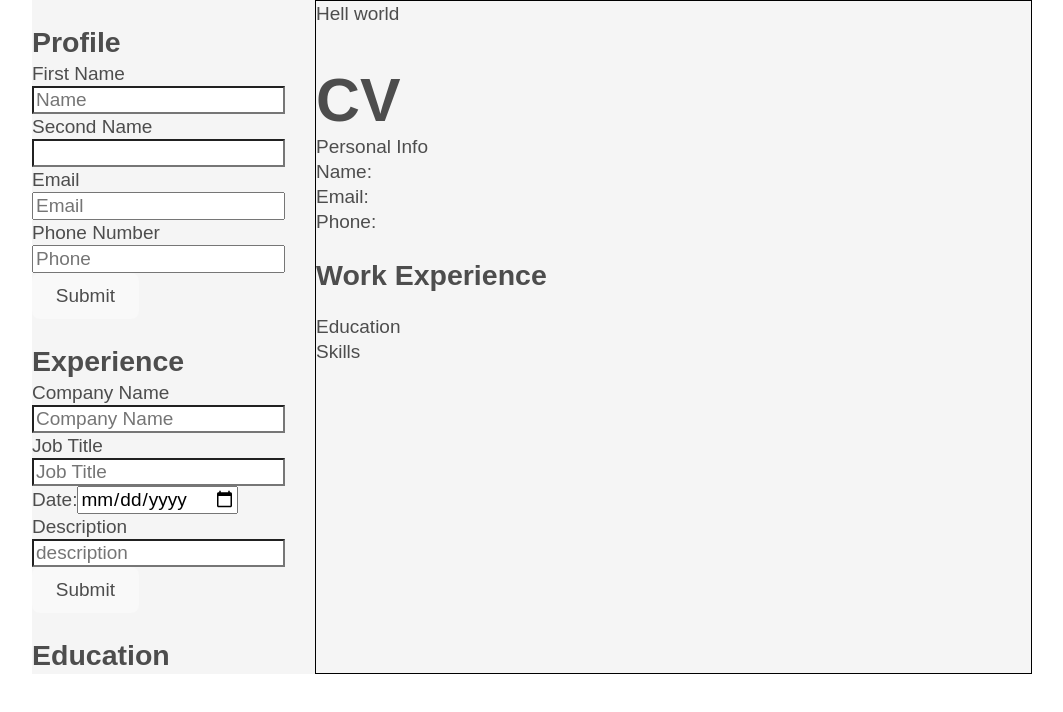
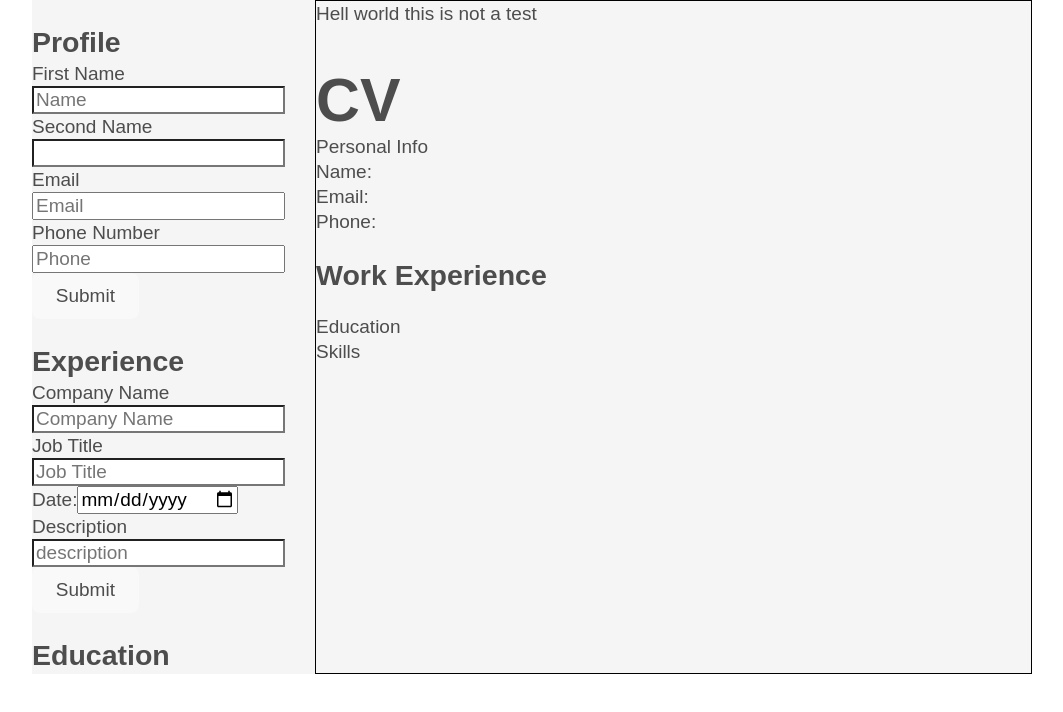
Before and after one commit to fintonius/react-cv-app, a React (Vite) app: page / in a window 1280 px wide. Shown: the top 712 px of the page, without its empty margins (108-1171 px from the left). Built offline with nearby package versions, Linux system fonts and the light colour scheme.

Commit message:
a change to test deployment to Netlify

```diff
--- a/src/App.jsx
+++ b/src/App.jsx
@@ -61,6 +61,7 @@ export default function App(props) {
         <div className='cv'>
 
           Hell world
+          this is not a test
           <h1>CV</h1>
           <section className='personal-info'>
             Personal Info
```
